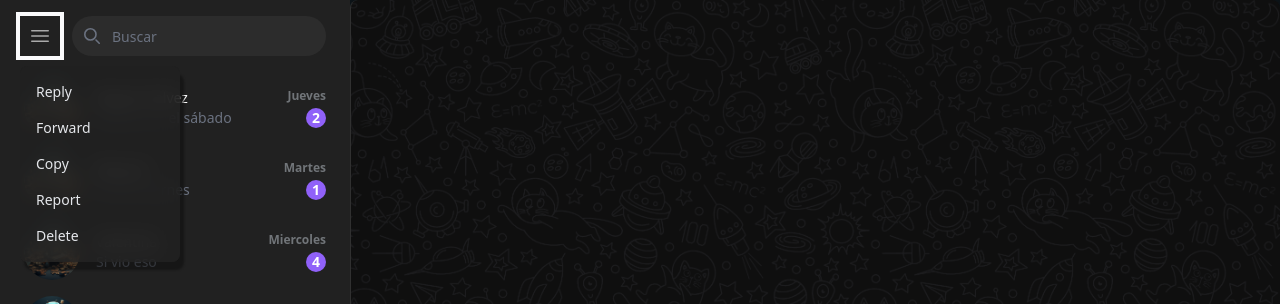
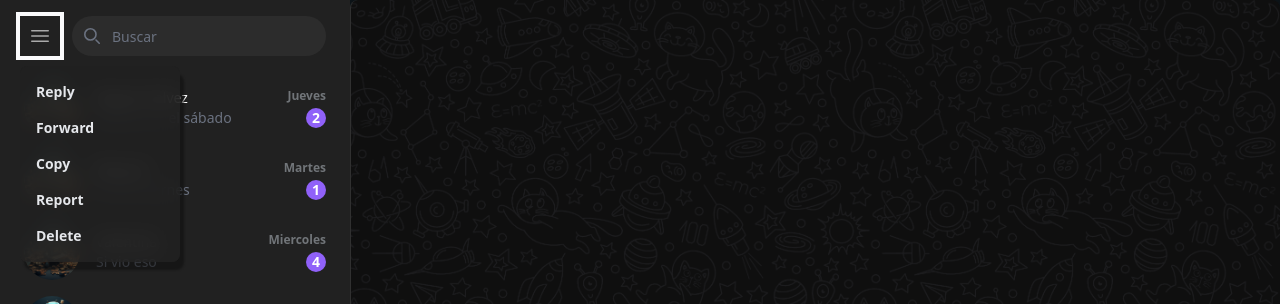
Before and after one commit to magq2002/chatWeb, an Angular app: page / in a window 1280 px wide. Both pictures are taken after a click on the button 40 px from the left and 36 px from the top of the page. Shown: the top 304 px of the page. Built offline with nearby package versions, Linux system fonts and the light colour scheme.

Commit message:
develop branch created

```diff
--- a/src/app/shared/components/nav-aside/nav-aside.component.html
+++ b/src/app/shared/components/nav-aside/nav-aside.component.html
@@ -35,35 +35,35 @@
         <li>
           <a
             href="#"
-            class="block px-4 py-2 hover:bg-gray-100 dark:hover:bg-gray-600 dark:hover:text-white"
+            class="block px-4 py-2 font-bold hover:bg-gray-500 dark:hover:bg-gray-600 dark:hover:text-white"
             >Reply</a
           >
         </li>
         <li>
           <a
             href="#"
-            class="block px-4 py-2 hover:bg-gray-100 dark:hover:bg-gray-600 dark:hover:text-white"
+            class="block px-4 py-2 font-bold hover:bg-gray-500 dark:hover:bg-gray-600 dark:hover:text-white"
             >Forward</a
           >
         </li>
         <li>
           <a
             href="#"
-            class="block px-4 py-2 hover:bg-gray-100 dark:hover:bg-gray-600 dark:hover:text-white"
+            class="block px-4 py-2 font-bold hover:bg-gray-500 dark:hover:bg-gray-600 dark:hover:text-white"
             >Copy</a
           >
         </li>
         <li>
           <a
             href="#"
-            class="block px-4 py-2 hover:bg-gray-100 dark:hover:bg-gray-600 dark:hover:text-white"
+            class="block px-4 py-2 font-bold hover:bg-gray-500 dark:hover:bg-gray-600 dark:hover:text-white"
             >Report</a
           >
         </li>
         <li>
           <a
             href="#"
-            class="block px-4 py-2 hover:bg-gray-100 dark:hover:bg-gray-600 dark:hover:text-white"
+            class="block px-4 py-2 font-bold hover:bg-gray-500 dark:hover:bg-gray-600 dark:hover:text-white"
             >Delete</a
           >
         </li>
--- a/src/app/shared/components/search/search.component.html
+++ b/src/app/shared/components/search/search.component.html
@@ -6,6 +6,6 @@
                 <path stroke="currentColor" stroke-linecap="round" stroke-linejoin="round" stroke-width="2" d="m19 19-4-4m0-7A7 7 0 1 1 1 8a7 7 0 0 1 14 0Z"/>
             </svg>
         </div>
-        <input type="search" id="default-search" class="block w-full h-10 rounded-3xl ps-10 text-sm text-gray-900 border-none bg-[#2C2C2C] focus:ring-blue-500 focus:border-blue-500 dark:bg-gray-700 dark:border-gray-600 dark:placeholder-gray-400 dark:text-white dark:focus:ring-blue-500 dark:focus:border-blue-500" placeholder="Buscar" required />
+        <input type="search" id="default-search" class="block w-full h-10 rounded-3xl ps-10 text-sm text-white border-none bg-[#2C2C2C] focus:ring-[#8774E1] focus:border-[#8774E1] dark:bg-gray-700 dark:border-gray-600 dark:placeholder-gray-400 dark:text-white dark:focus:ring-blue-500 dark:focus:border-blue-500" placeholder="Buscar" required />
     </div>
 </form>
```
